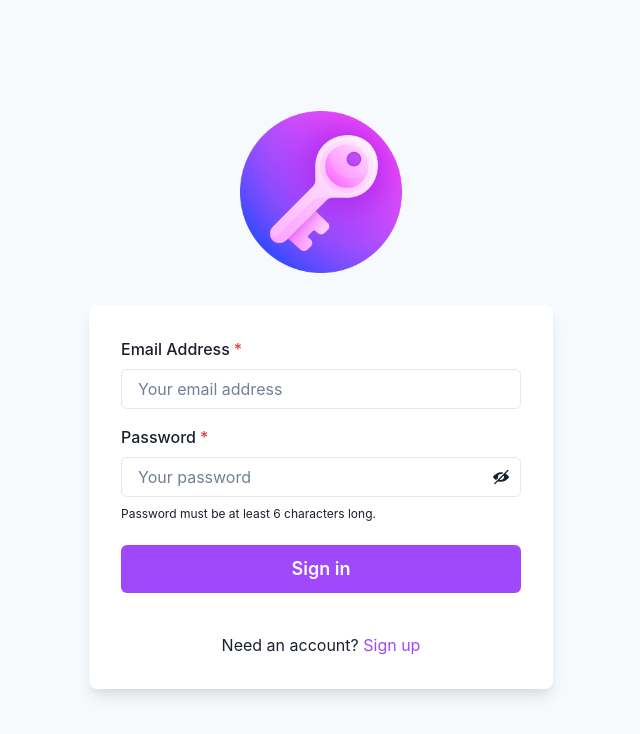
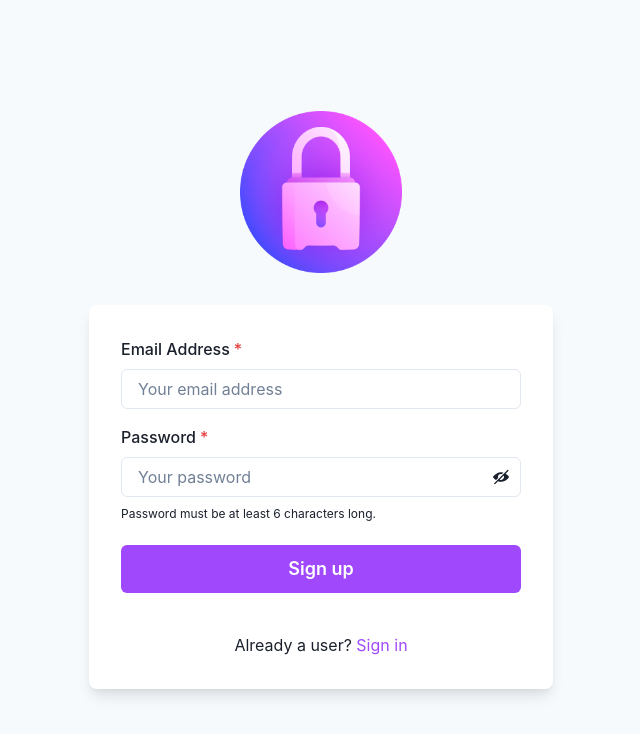
Before and after one commit to santiagomorelle/authorization-project, a React (Vite) app: page / in a window 1280 px wide. Shown: the top 734 px of the page, without its empty margins (319-959 px from the left). Built offline with nearby package versions, Linux system fonts and the light colour scheme; what reactfire would draw is missing.

Commit message:
Update default main page

```diff
--- a/src/components/SignCard.jsx
+++ b/src/components/SignCard.jsx
@@ -22,7 +22,7 @@ import {
 
 const SignCard = () => {
   const [user, setUser] = useState({ email: '', password: '' });
-  const [signUpMode, setSignUpMode] = useState(false);
+  const [signUpMode, setSignUpMode] = useState(true);
   const [signedUser, setSignedUser] = useState('');
 
   const handleInputChange = (e) => {
```
